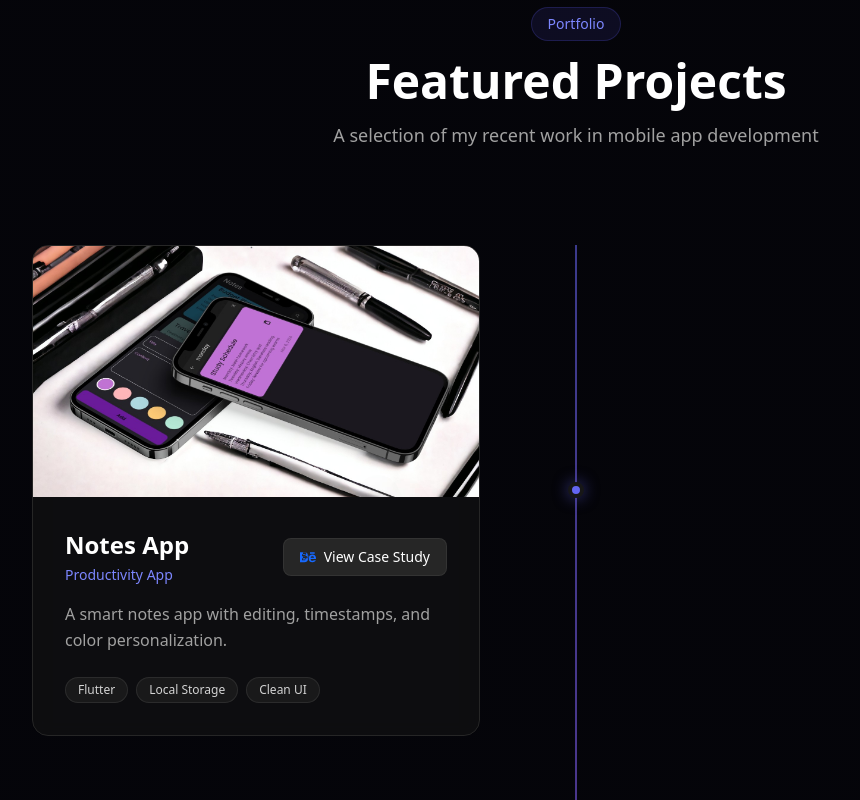
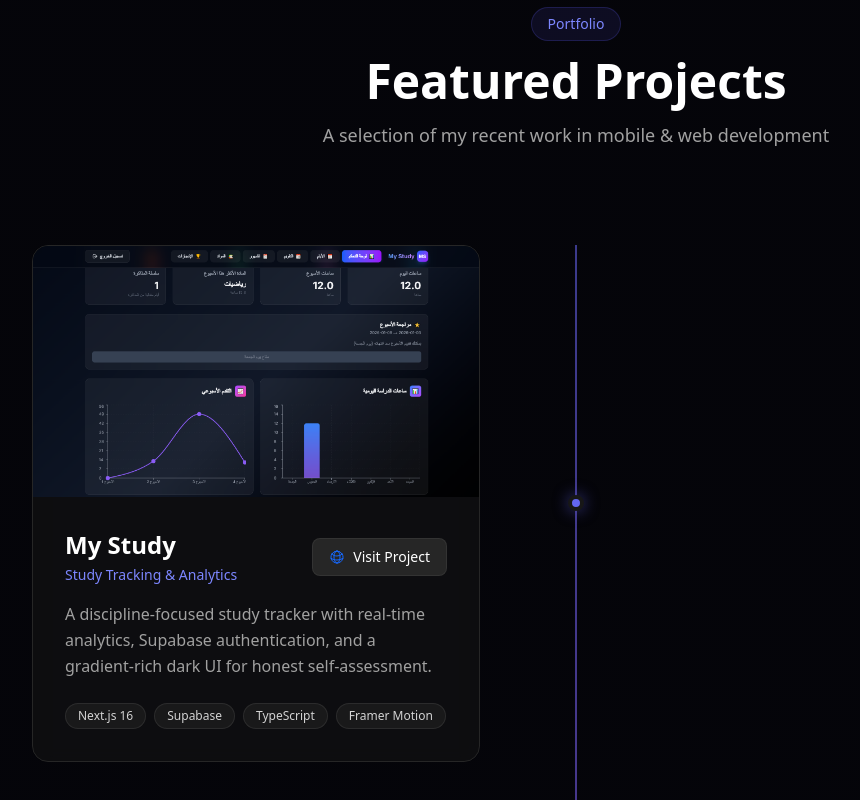
Before and after one commit to Mohamed3li454/portfolio-website, a Next.js app: page / in a window 1280 px wide. Shown: the part 4200-5000 px from the top of the page, without its empty margins (64-924 px from the left). Built offline with nearby package versions, Linux system fonts and the light colour scheme.

Commit message:
add mystudy project

```diff
--- a/components/ProjectsSection.tsx
+++ b/components/ProjectsSection.tsx
@@ -1,6 +1,6 @@
 "use client";
 
-import { motion, useScroll, useTransform, MotionValue } from "framer-motion";
+import { motion, useScroll, useTransform } from "framer-motion";
 import { useRef } from "react";
 import Image from "next/image";
 import TiltCard from "./ui/TiltCard";
@@ -12,39 +12,49 @@ interface Project {
     type: string;
     description: string;
     techStack: string[];
-    behanceUrl: string;
+    link: string; // 1. وحدنا الاسم ليكون "link" عام
     image: string;
 }
 
 const projects: Project[] = [
     {
         id: 1,
+        title: "My Study",
+        type: "Study Tracking & Analytics",
+        description:
+            "A discipline-focused study tracker with real-time analytics, Supabase authentication, and a gradient-rich dark UI for honest self-assessment.",
+        techStack: ["Next.js 16", "Supabase", "TypeScript", "Framer Motion"],
+        link: "https://mystudyapp.vercel.app/",
+        image: "/projects/my-study/mystudy-1.png",
+    },
+    {
+        id: 2,
         title: "Notes App",
         type: "Productivity App",
         description:
             "A smart notes app with editing, timestamps, and color personalization.",
         techStack: ["Flutter", "Local Storage", "Clean UI"],
-        behanceUrl: "https://www.behance.net/gallery/193240001/Notes-App-Mobile-app-build-with-Flutter",
+        link: "https://www.behance.net/gallery/193240001/Notes-App-Mobile-app-build-with-Flutter", // ⚠️ رابط بيهانس (سيظهر كـ View Case Study تلقائياً)
         image: "/projects/notes/notes-1.jpg",
     },
     {
-        id: 2,
+        id: 3,
         title: "Cool Chat",
         type: "Real-time Chat App",
         description:
             "Secure messaging with media sharing and multi-provider authentication.",
         techStack: ["Flutter", "Firebase", "Auth", "Cloud Storage"],
-        behanceUrl: "https://www.behance.net/gallery/192949309/Cool-Chat-Chat-App-Build-with-Flutter-Use-Firebase",
+        link: "https://www.behance.net/gallery/192949309/Cool-Chat-Chat-App-Build-with-Flutter-Use-Firebase",
         image: "/projects/cool-chat/coolchat-1.gif",
     },
     {
-        id: 3,
+        id: 4,
         title: "Flutter Market",
         type: "E-commerce App",
         description:
             "A modern shopping app with REST API integration and smooth browsing.",
         techStack: ["Flutter", "REST API", "Postman"],
-        behanceUrl: "https://www.behance.net/gallery/189507175/Flutter-Market-Online-App-Shop-App-Build-with-Flutter",
+        link: "https://www.behance.net/gallery/189507175/Flutter-Market-Online-App-Shop-App-Build-with-Flutter",
         image: "/projects/flutter-market/fluttermarket-1.gif",
     },
 ];
@@ -59,11 +69,12 @@ function ProjectCard({ project, index }: { project: Project; index: number }) {
     const scaleProgress = useTransform(scrollYProgress, [0, 1], [0.8, 1]);
     const opacityProgress = useTransform(scrollYProgress, [0, 1], [0.6, 1]);
     const yProgress = useTransform(scrollYProgress, [0, 1], [100, 0]);
-
-    // 3D Rotation effect
     const rotateX = useTransform(scrollYProgress, [0, 1], [15, 0]);
 
     const isEven = index % 2 === 0;
+
+    // 2. منطق تحديد نوع الرابط (هل هو بيهانس أم لا؟)
+    const isBehance = project.link.includes("behance.net");
 
     return (
         <motion.div
@@ -75,14 +86,16 @@ function ProjectCard({ project, index }: { project: Project; index: number }) {
                 rotateX: rotateX,
                 perspective: 1000,
             }}
-            className={`relative flex items-center w-full ${isEven ? "md:justify-start" : "md:justify-end"} justify-center mb-24 md:mb-32 last:mb-0`}
+            className={`relative flex items-center w-full ${isEven ? "md:justify-start" : "md:justify-end"
+                } justify-center mb-24 md:mb-32 last:mb-0`}
         >
             {/* Timeline dot */}
             <div className="absolute left-4 md:left-1/2 w-4 h-4 bg-[rgba(var(--cosmic-indigo),1)] rounded-full border-4 border-neutral-900 md:-translate-x-1/2 z-20 shadow-[0_0_15px_rgba(var(--cosmic-indigo),0.5)] hidden md:block" />
 
             {/* Content Card */}
             <div
-                className={`relative w-full md:w-[calc(50%-4rem)] ${isEven ? "md:mr-auto md:pr-8" : "md:ml-auto md:pl-8"} px-4 md:px-0`}
+                className={`relative w-full md:w-[calc(50%-4rem)] ${isEven ? "md:mr-auto md:pr-8" : "md:ml-auto md:pl-8"
+                    } px-4 md:px-0`}
             >
                 <TiltCard className="bg-neutral-900/50 backdrop-blur-sm border border-neutral-800 rounded-2xl overflow-hidden group hover:border-indigo-500/30 transition-colors duration-500">
                     {/* Project Image */}
@@ -94,7 +107,6 @@ function ProjectCard({ project, index }: { project: Project; index: number }) {
                             className="object-cover transition-transform duration-700 group-hover:scale-105"
                             priority={index === 0}
                         />
-                        {/* Hover overlay */}
                         <div className="absolute inset-0 bg-gradient-to-t from-indigo-900/40 via-transparent to-transparent opacity-0 group-hover:opacity-100 transition-opacity duration-500" />
                     </div>
 
@@ -109,16 +121,47 @@ function ProjectCard({ project, index }: { project: Project; index: number }) {
                                     {project.type}
                                 </p>
                             </div>
+
+                            {/* 3. الزر الذكي: يغير الشكل والكلمة بناءً على الرابط */}
                             <MagneticButton
-                                href={project.behanceUrl}
+                                href={project.link}
                                 target="_blank"
                                 rel="noopener noreferrer"
                                 className="flex items-center justify-center gap-2 px-4 py-2 bg-neutral-800 text-white text-sm font-medium rounded-lg hover:bg-neutral-700 transition-colors duration-300 border border-neutral-700/50"
                             >
-                                <svg xmlns="http://www.w3.org/2000/svg" viewBox="0 0 24 24" fill="currentColor" className="w-4 h-4 text-[#1769ff]">
-                                    <path d="M7.335 15.688c.958 0 1.764-.109 2.418-.328.654-.219 1.154-.536 1.5-.953.345-.417.518-.934.518-1.551 0-.746-.263-1.346-.788-1.799-.525-.453-1.284-.68-2.277-.68h-4.32v5.31h2.95zm-2.95-6.574h2.583c.801 0 1.419-.17 1.854-.509.435-.34.652-.821.652-1.442 0-.583-.197-1.025-.591-1.328-.393-.303-1.002-.455-1.826-.455H4.385v3.734zM10.927 12c.57-.456.855-1.127.855-2.016 0-1.614-.94-2.583-2.82-2.906V7.06c1.23.235 2.146.736 2.748 1.503.602.767.903 1.739.903 2.916 0 1.155-.386 2.148-1.158 2.981-.772.833-1.85 1.354-3.235 1.564v-.004a5.57 5.57 0 0 1 2.707-3.02zM22 7h-7V5h7v2zm1.726 10c-.442 1.297-2.029 3-5.101 3-3.074 0-5.564-1.729-5.564-5.675 0-3.91 2.325-5.92 5.466-5.92 3.082 0 4.964 1.782 5.375 4.426.078.506.109 1.188.095 2.14H15.97c.13 3.211 3.483 3.312 4.588 2.029h3.168zm-7.686-4h4.965c-.105-1.547-1.136-2.219-2.477-2.219-1.466 0-2.277.768-2.488 2.219zm-9.574 6.988H0V5.021h6.953c5.476.081 5.58 5.444 2.72 6.906 3.461 1.26 3.577 8.061-3.207 8.061zM3 11h3.584c2.508 0 2.906-3-.312-3H3v3zm3.391 3H3v3.016h3.341c3.055 0 2.868-3.016.05-3.016z" />
-                                </svg>
-                                View Case Study
+                                {isBehance ? (
+                                    // ✅ Behance Icon & Text
+                                    <>
+                                        <svg
+                                            xmlns="http://www.w3.org/2000/svg"
+                                            viewBox="0 0 24 24"
+                                            fill="currentColor"
+                                            className="w-4 h-4 text-[#1769ff]"
+                                        >
+                                            <path d="M7.335 15.688c.958 0 1.764-.109 2.418-.328.654-.219 1.154-.536 1.5-.953.345-.417.518-.934.518-1.551 0-.746-.263-1.346-.788-1.799-.525-.453-1.284-.68-2.277-.68h-4.32v5.31h2.95zm-2.95-6.574h2.583c.801 0 1.419-.17 1.854-.509.435-.34.652-.821.652-1.442 0-.583-.197-1.025-.591-1.328-.393-.303-1.002-.455-1.826-.455H4.385v3.734zM10.927 12c.57-.456.855-1.127.855-2.016 0-1.614-.94-2.583-2.82-2.906V7.06c1.23.235 2.146.736 2.748 1.503.602.767.903 1.739.903 2.916 0 1.155-.386 2.148-1.158 2.981-.772.833-1.85 1.354-3.235 1.564v-.004a5.57 5.57 0 0 1 2.707-3.02zM22 7h-7V5h7v2zm1.726 10c-.442 1.297-2.029 3-5.101 3-3.074 0-5.564-1.729-5.564-5.675 0-3.91 2.325-5.92 5.466-5.92 3.082 0 4.964 1.782 5.375 4.426.078.506.109 1.188.095 2.14H15.97c.13 3.211 3.483 3.312 4.588 2.029h3.168zm-7.686-4h4.965c-.105-1.547-1.136-2.219-2.477-2.219-1.466 0-2.277.768-2.488 2.219zm-9.574 6.988H0V5.021h6.953c5.476.081 5.58 5.444 2.72 6.906 3.461 1.26 3.577 8.061-3.207 8.061zM3 11h3.584c2.508 0 2.906-3-.312-3H3v3zm3.391 3H3v3.016h3.341c3.055 0 2.868-3.016.05-3.016z" />
+                                        </svg>
+                                        View Case Study
+                                    </>
+                                ) : (
+                                    // ✅ Website Icon & Text
+                                    <>
+                                        <svg
+                                            xmlns="http://www.w3.org/2000/svg"
+                                            fill="none"
+                                            viewBox="0 0 24 24"
+                                            strokeWidth={1.5}
+                                            stroke="currentColor"
+                                            className="w-4 h-4 text-[#1769ff]"
+                                        >
+                                            <path
+                                                strokeLinecap="round"
+                                                strokeLinejoin="round"
+                                                d="M12 21a9.004 9.004 0 0 0 8.716-6.747M12 21a9.004 9.004 0 0 1-8.716-6.747M12 21c2.485 0 4.5-4.03 4.5-9S14.485 3 12 3m0 18c-2.485 0-4.5-4.03-4.5-9S9.515 3 12 3m0 0a8.997 8.997 0 0 1 7.843 4.582M12 3a8.997 8.997 0 0 0-7.843 4.582m15.686 0A11.953 11.953 0 0 1 12 10.5c-2.998 0-5.74-1.1-7.843-2.918m15.686 0A8.959 8.959 0 0 1 21 12c0 .778-.099 1.533-.284 2.253m0 0A17.919 17.919 0 0 1 12 16.5c-3.162 0-6.133-.815-8.716-2.247m0 0A9.015 9.015 0 0 1 3 12c0-1.605.42-3.113 1.157-4.418"
+                                            />
+                                        </svg>
+                                        Visit Project
+                                    </>
+                                )}
                             </MagneticButton>
                         </div>
 
@@ -145,11 +188,8 @@ function ProjectCard({ project, index }: { project: Project; index: number }) {
 
 export default function ProjectsSection() {
     return (
-        <section
-            id="projects"
-            className="relative py-24 sm:py-32 overflow-hidden"
-        >
-            {/* Unified Deep Space Gradient - Final Section Transition */}
+        <section id="projects" className="relative py-24 sm:py-32 overflow-hidden">
+            {/* Unified Deep Space Gradient */}
             <div className="absolute inset-0 bg-gradient-to-b from-[var(--gradient-end)] via-[var(--gradient-end)] to-[var(--gradient-end)]" />
 
             <div className="relative z-10 max-w-6xl mx-auto px-6 sm:px-8">
@@ -168,13 +208,13 @@ export default function ProjectsSection() {
                         Featured Projects
                     </h2>
                     <p className="text-neutral-400 text-lg max-w-2xl mx-auto">
-                        A selection of my recent work in mobile app development
+                        A selection of my recent work in mobile & web development
                     </p>
                 </motion.div>
 
                 {/* Timeline */}
                 <div className="relative">
-                    {/* Vertical line with gradient mask */}
+                    {/* Vertical line */}
                     <div className="absolute left-4 md:left-1/2 -translate-x-1/2 top-0 bottom-0 w-px bg-neutral-800 hidden md:block" />
                     <motion.div
                         className="absolute left-4 md:left-1/2 -translate-x-1/2 top-0 bottom-0 w-px bg-gradient-to-b from-indigo-500 via-violet-500 to-transparent hidden md:block"
@@ -186,11 +226,7 @@ export default function ProjectsSection() {
 
                     <div className="flex flex-col gap-12 sm:gap-0">
                         {projects.map((project, index) => (
-                            <ProjectCard
-                                key={project.id}
-                                project={project}
-                                index={index}
-                            />
+                            <ProjectCard key={project.id} project={project} index={index} />
                         ))}
                     </div>
                 </div>
```
Also changed, not shown: public/projects/my-study/mystudy-1.png (added).
